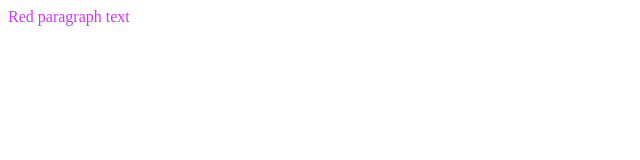
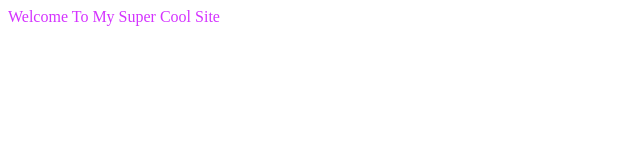
Before and after one commit to rcartwright02/wtw-nginx, a plain HTML site: page docs/index.html in a window 1280 px wide. Shown: the whole page, without its empty margins (0-640 px from the left). Drawn offline with Linux system fonts and the light colour scheme.

Commit message:
Adding new text

```diff
--- a/docs/index.html
+++ b/docs/index.html
@@ -1,3 +1,3 @@
 <body>
-    <p style="color:#D433FF";>Red paragraph text</p>
+    <p style="color:#D433FF";>Welcome To My Super Cool Site</p>
 </body>
```
